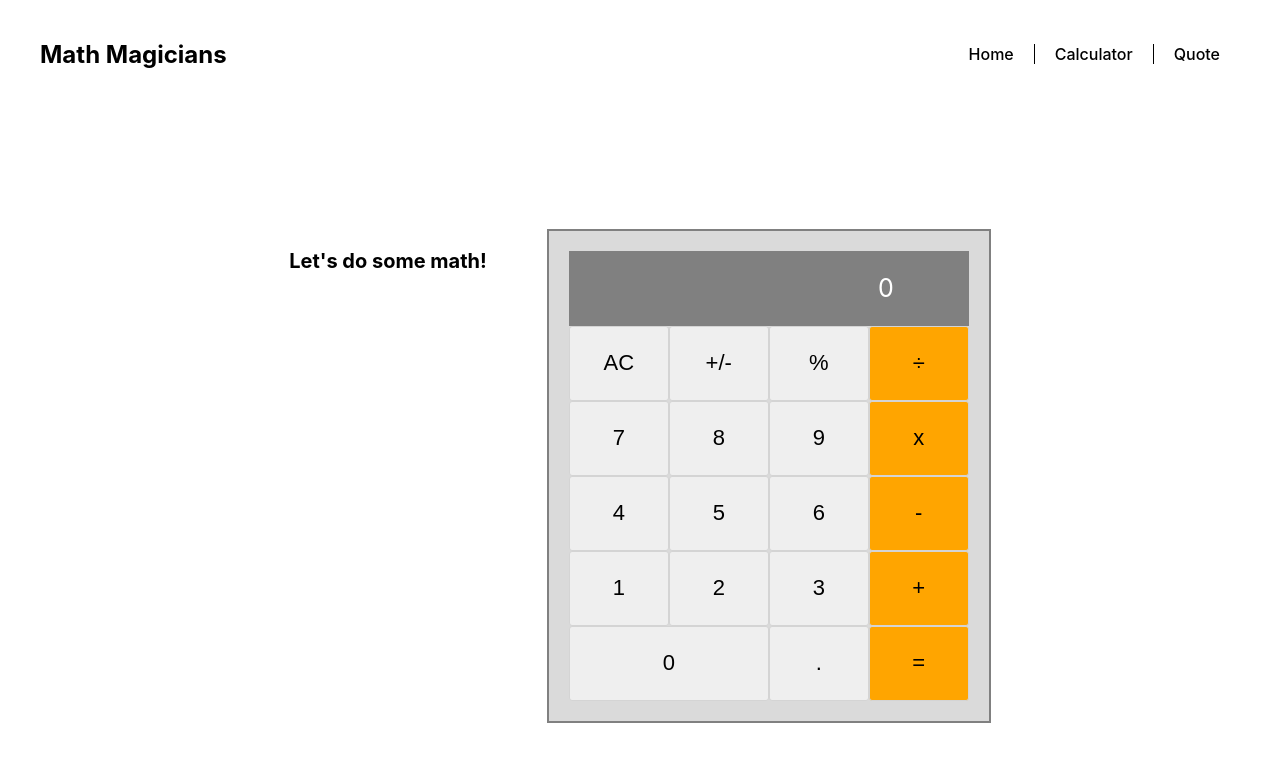
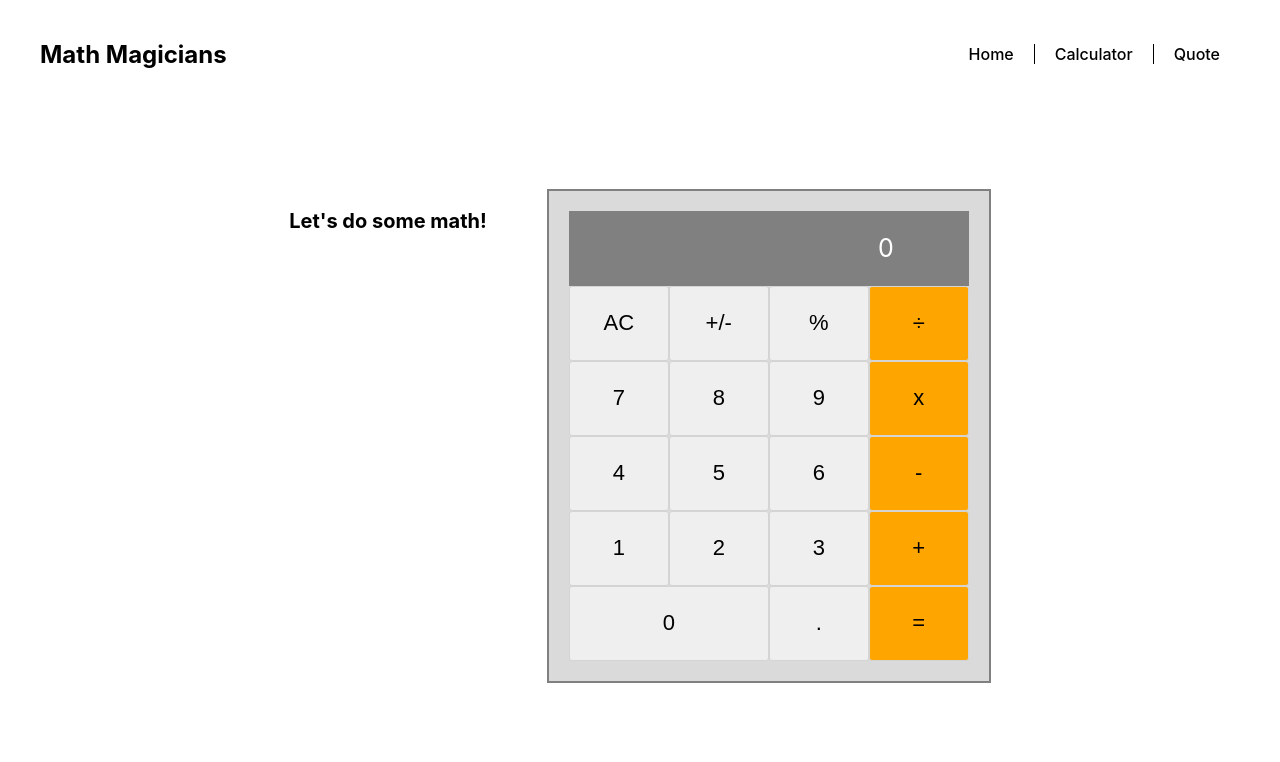
Before and after one commit to Theophileaseh/Math-magicians, a React (Create React App) app: page /calculator in a window 1280 px wide. Shown: the top 762 px of the page. Built offline with nearby package versions, Linux system fonts and the light colour scheme.

Commit message:
Add style

```diff
--- a/src/pages/Calculator/Calculator.css
+++ b/src/pages/Calculator/Calculator.css
@@ -1,6 +1,6 @@
 .calculatorContainer {
   display: flex;
-  margin-top: 120px;
+  margin-top: 80px;
   gap: 60px;
   justify-content: center;
 }
```
